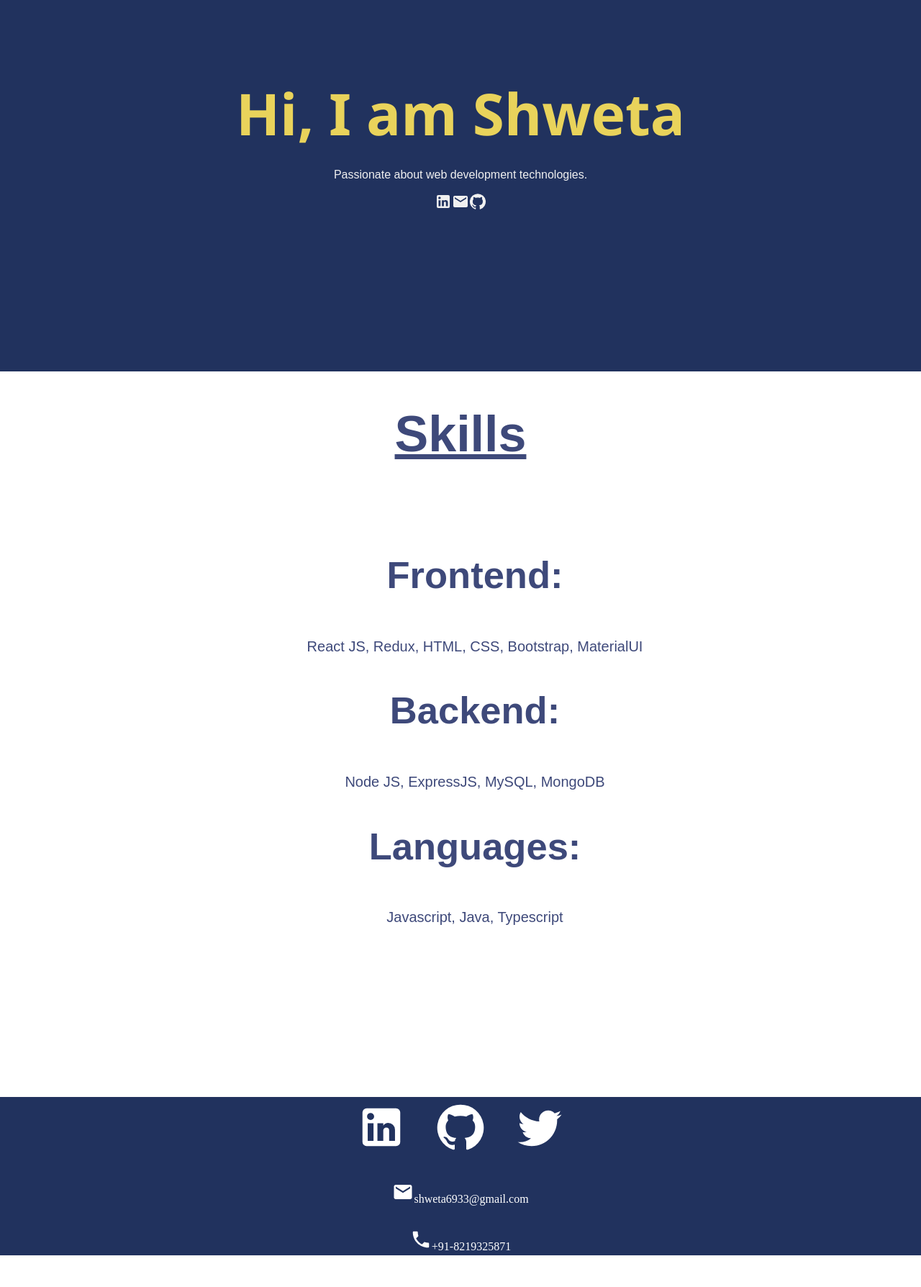
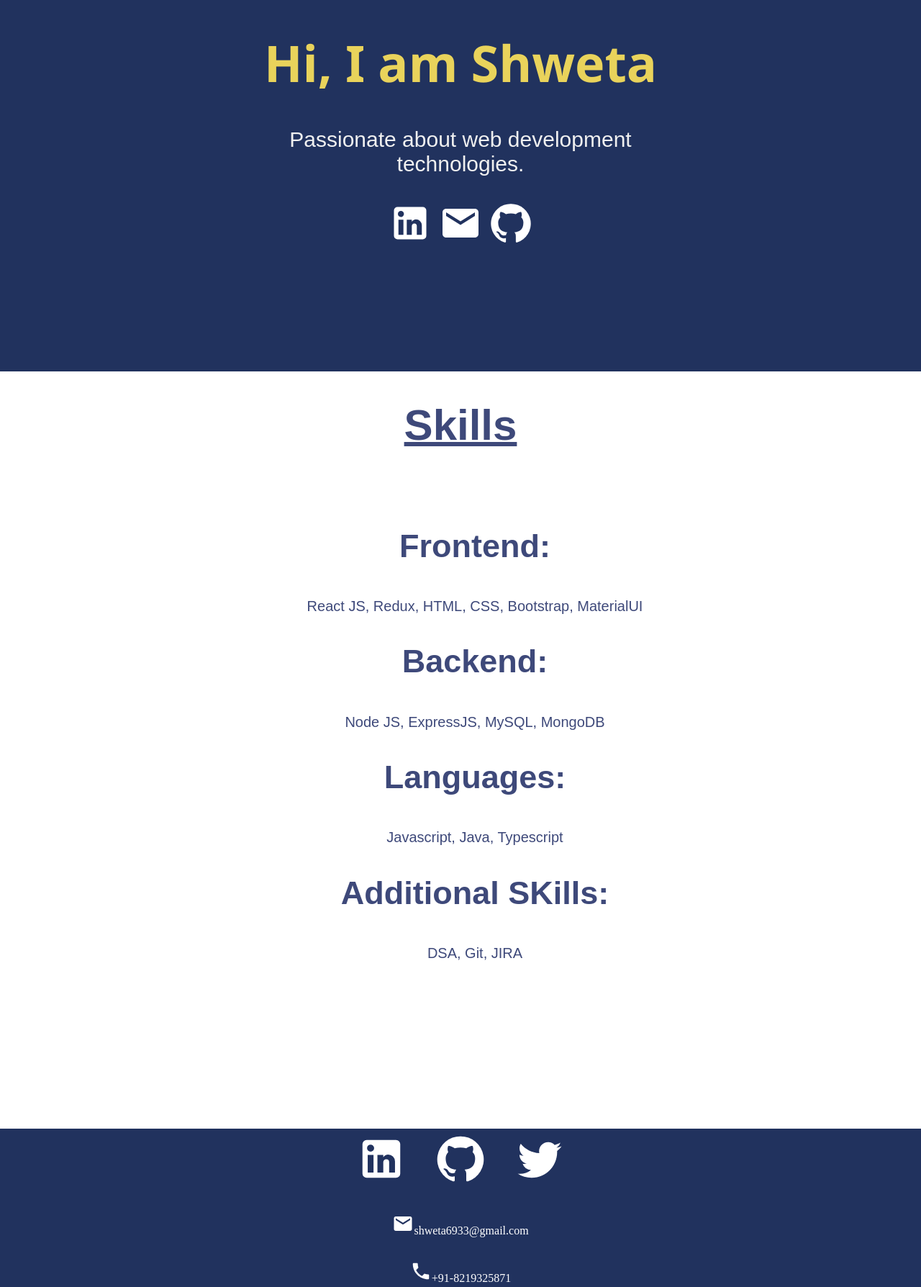
Before and after one commit to Shweta-dogra/Triweb-Learning, a React (Create React App) app in the folder Projects/my-portfolio/: page / in a window 1280 px wide. Shown: the part 284-2072 px from the top of the page at 72% size. Before the commit the page ends 2028 px from the top, so only its background shows below. Built offline with nearby package versions, Linux system fonts and the light colour scheme.

Commit message:
added links to social profiles

```diff
--- a/Projects/my-portfolio/src/App.js
+++ b/Projects/my-portfolio/src/App.js
@@ -5,6 +5,7 @@ import Experience from "./Pages/Experience";
 import Contact from "./Components/Contact";
 import Navbar from "./Components/Navbar";
 import Education from "./Pages/Education";
+import ProjectDisplay from "./Pages/ProjectDisplay";
 import './App.css';
 
 function App() {
@@ -15,6 +16,7 @@ function App() {
       <Routes>
         <Route path="/" element={<Home/>}/>
         <Route path="/projects" element={<Project/>}/>
+        <Route path="/project/:id" element={<ProjectDisplay />} />
         <Route path="/experience" element={<Experience/>}/>
         <Route path="/education" element={<Education/>}/>
       </Routes>
--- a/Projects/my-portfolio/src/Components/Contact.js
+++ b/Projects/my-portfolio/src/Components/Contact.js
@@ -10,9 +10,9 @@ function Contact(){
 
     return <div className="contacts">
         <div className="media">
-            <LinkedInIcon/>
-            <GitHubIcon/>
-            <TwitterIcon/>
+            <a target='_blank' href='https://www.linkedin.com/in/shweta-dogra-48b201178/'><LinkedInIcon/></a>
+            <a target='_blank' href='https://github.com/Shweta-dogra'><GitHubIcon/></a>
+            <a target="_blank" href="https://twitter.com/shweta6933"><TwitterIcon/></a>
 
         </div>
         <p><EmailIcon/><span>shweta6933@gmail.com</span></p>
--- a/Projects/my-portfolio/src/Components/Navbar.css
+++ b/Projects/my-portfolio/src/Components/Navbar.css
@@ -51,11 +51,14 @@
 
   @media only screen and (max-width: 900px) {
     .navbar a {
-      width: 70px;
+      width: 90px;
     }
   }
 
   @media only screen and (max-width: 600px) {
+    .navbar{
+      height: 10px;
+    }
     .togglebtn {
       display: flex;
     }
--- a/Projects/my-portfolio/src/List/ProjectList.js
+++ b/Projects/my-portfolio/src/List/ProjectList.js
@@ -8,6 +8,7 @@ export const ProjectList = [
       skills: "JavaScript,HTML,CSS",
       githubLink: "https://github.com/Shweta-dogra/Task-Manager-App---JS-Placement-Project---zw44weabipzz",
       deployLink: "https://ubiquitous-begonia-eb4225.netlify.app/",
+      feature: "This is a responsive web application which allows user to manage tasks. Tasks can be created and dragged & dropped to various sections which describes their status.",
     },
     {
       name: "Resume Builder Application",
@@ -15,5 +16,6 @@ export const ProjectList = [
       skills: "React,HTML,CSS",
       githubLink: "https://github.com/Shweta-dogra/Resume-Builder---React-Project---o2bdqap295b2",
       deployLink: "https://bespoke-manatee-76944c.netlify.app/",
+      feature: "This is a responsive web application which allows user to create their resume based on information provided by user on click of a button. A button functionality given for editing and to see the preview and downloading.",
     }
   ];
--- a/Projects/my-portfolio/src/Pages/Home.css
+++ b/Projects/my-portfolio/src/Pages/Home.css
@@ -19,23 +19,23 @@
 
   .about h2 {
     font-family: "Segoe UI", Tahoma, Geneva, Verdana, sans-serif;
-    font-size: 80px;
+    font-size: 70px;
     color: #e9d35b;
     height: 50px;
   }
 
-  .about .prompt {
+  .about .summary {
     width: 40%;
     font-size: 30px;
   }
-  .prompt svg {
+  .summary svg {
     font-size: 60px;
     margin: 5px;
     color: white;
   }
 
   .skills {
-    font-size: 35px;
+    font-size: 30px;
     width: 100%;
     display: flex;
     justify-content: center;
@@ -58,7 +58,7 @@
 
   @media only screen and (max-width: 600px) {
     .about h2 {
-      font-size: 40px;
+      font-size: 25px;
     }
 
     .about .summary {
@@ -75,6 +75,6 @@
     }
 
     .skills h2 {
-      font-size: 30px;
+      font-size: 25px;
     }
   }
--- a/Projects/my-portfolio/src/Pages/Home.js
+++ b/Projects/my-portfolio/src/Pages/Home.js
@@ -10,9 +10,10 @@ function Home(){
             <h2>Hi, I am Shweta</h2>
             <div className="summary">
                 <p>Passionate about web development technologies.</p>
-                <LinkedInIcon/>
-                <EmailIcon/>
-                <GitHubIcon/>
+                <a target='_blank' href='https://www.linkedin.com/in/shweta-dogra-48b201178/'><LinkedInIcon/></a>
+                <a target='_blank' href=''><EmailIcon/></a>
+                <a target='_blank' href='https://github.com/Shweta-dogra'><GitHubIcon/></a>
+
             </div>
         </div>
         <div className="skills">
@@ -30,6 +31,10 @@ function Home(){
                     <h2>Languages: </h2>
                     <span>Javascript, Java, Typescript</span>
                 </li>
+                <li className='skill-item'>
+                    <h2>Additional SKills: </h2>
+                    <span>DSA, Git, JIRA</span>
+                </li>
             </ol>
         </div>
     </div>
--- a/Projects/my-portfolio/src/Pages/ProjectDisplay.css
+++ b/Projects/my-portfolio/src/Pages/ProjectDisplay.css
@@ -1,6 +1,6 @@
 .project {
     width: 100%;
-    height: calc(100vh - 100px);
+    /* height: calc(100vh - 100px); */
     display: flex;
     justify-content: center;
     align-items: center;
@@ -8,7 +8,7 @@
   }
 
   .project h1 {
-    margin-top: 50px;
+    /* margin-top: 50px; */
     color: #3e497a;
     font-size: 35px;
   }
--- a/Projects/my-portfolio/src/Pages/ProjectDisplay.js
+++ b/Projects/my-portfolio/src/Pages/ProjectDisplay.js
@@ -2,6 +2,7 @@ import React from "react";
 import { useParams } from "react-router-dom";
 import {ProjectList} from "../List/ProjectList";
 import GitHubIcon from '@mui/icons-material/GitHub';
+import LinkIcon from '@mui/icons-material/Link';
 import "./ProjectDisplay.css";
 
 function ProjectDisplay(){
@@ -9,13 +10,16 @@ function ProjectDisplay(){
     const { id } = useParams();
     const project = ProjectList[id];
 
-    return <div className="projects">
+    return <div className="project">
       <h1> {project.name}</h1>
       <img src={project.image} />
       <p>
         <b>Tech Stack:</b> {project.skills}
       </p>
-      <GitHubIcon />
+      <p><b>Features: </b>{project.feature}</p>
+      {/* <a target="_blank"><GitHubIcon /></a> */}
+      <a target="_blank" href={project.deployLink}><LinkIcon/></a>
+
     </div>
 }
 export default ProjectDisplay;
```
